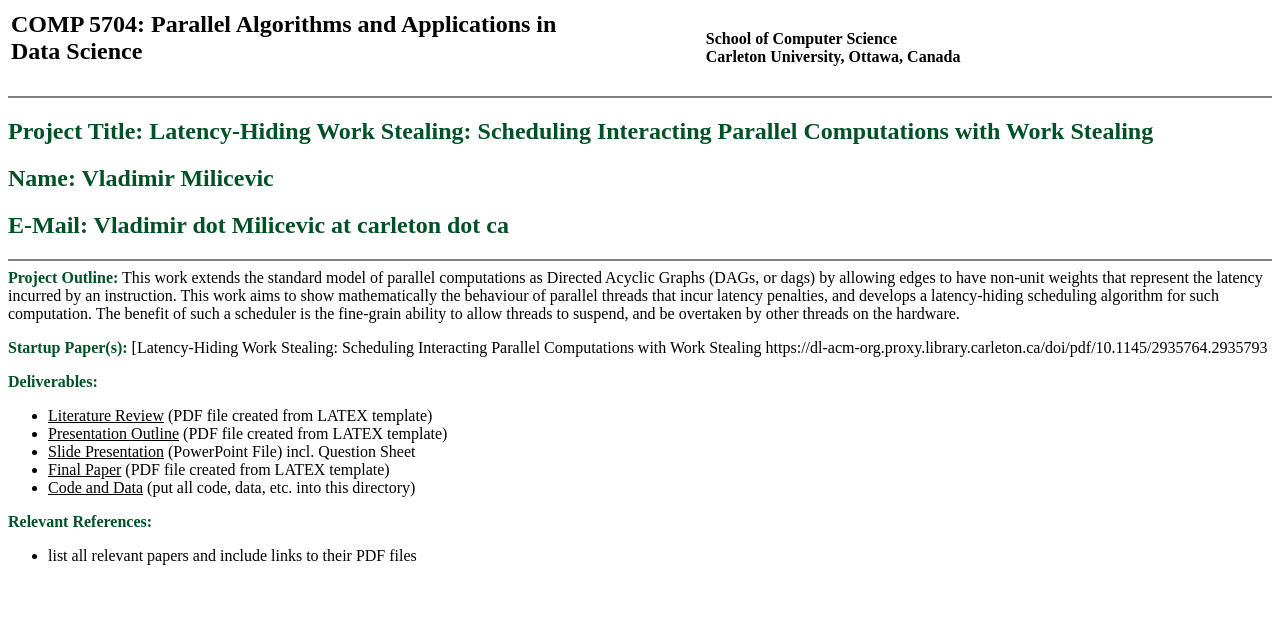
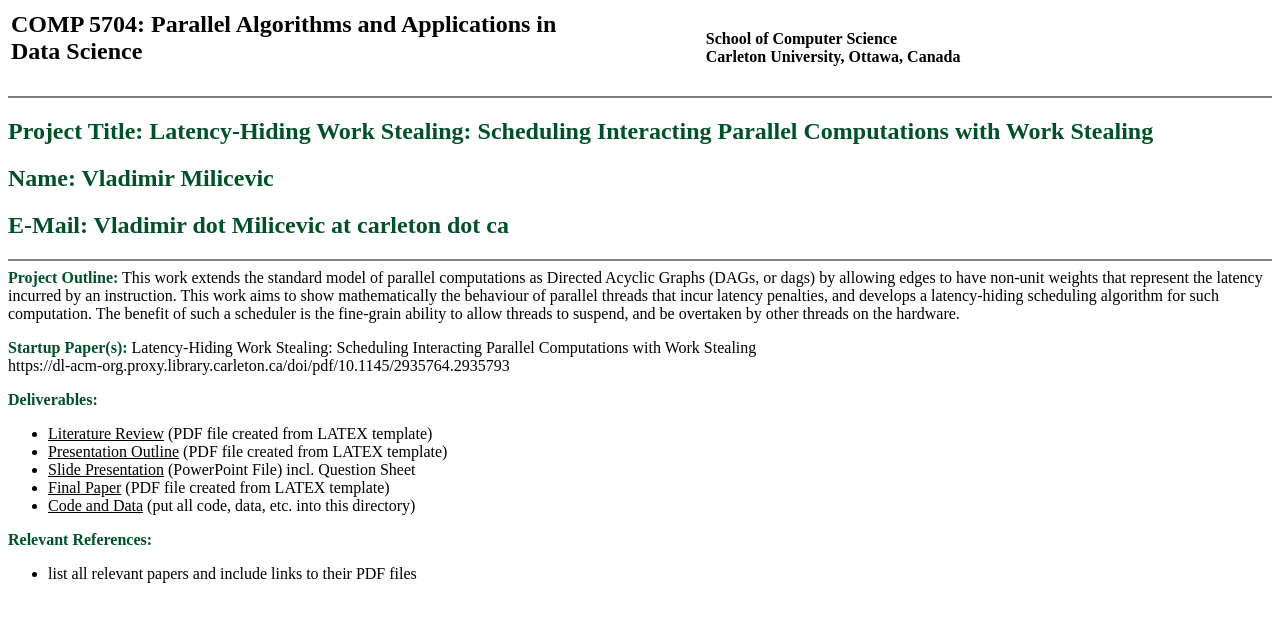
Before and after one commit to Naruba/comp5704_lhws_scheduler, a plain HTML site: page index.html in a window 1280 px wide. Drawn offline with Linux system fonts and the light colour scheme.

Commit message:
Changes.

```diff
--- a/index.html
+++ b/index.html
@@ -40,7 +40,7 @@
 <b><font color="#005128">Project Outline:</font></b> This work extends the standard model of parallel computations as Directed Acyclic Graphs (DAGs, or dags) by allowing edges to have non-unit weights that represent the latency incurred by an instruction.  This work aims to show mathematically the behaviour of parallel threads that incur latency penalties, and develops a latency-hiding scheduling algorithm for such computation. The benefit of such a scheduler is the fine-grain ability to allow threads to suspend, and be overtaken by other threads on the hardware.
 
 
-<p><b><font color="#005128">Startup Paper(s):</font></b> [Latency-Hiding Work Stealing: Scheduling Interacting Parallel Computations with Work Stealing
+<p><b><font color="#005128">Startup Paper(s):</font></b> Latency-Hiding Work Stealing: Scheduling Interacting Parallel Computations with Work Stealing <br>
 
   https://dl-acm-org.proxy.library.carleton.ca/doi/pdf/10.1145/2935764.2935793</p>
 
```
